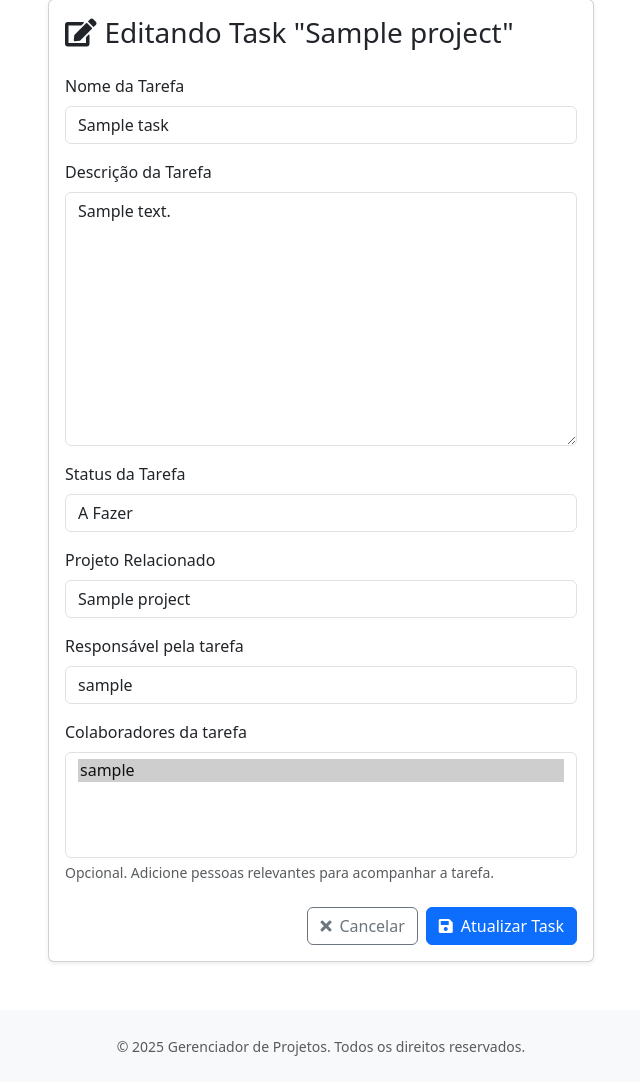
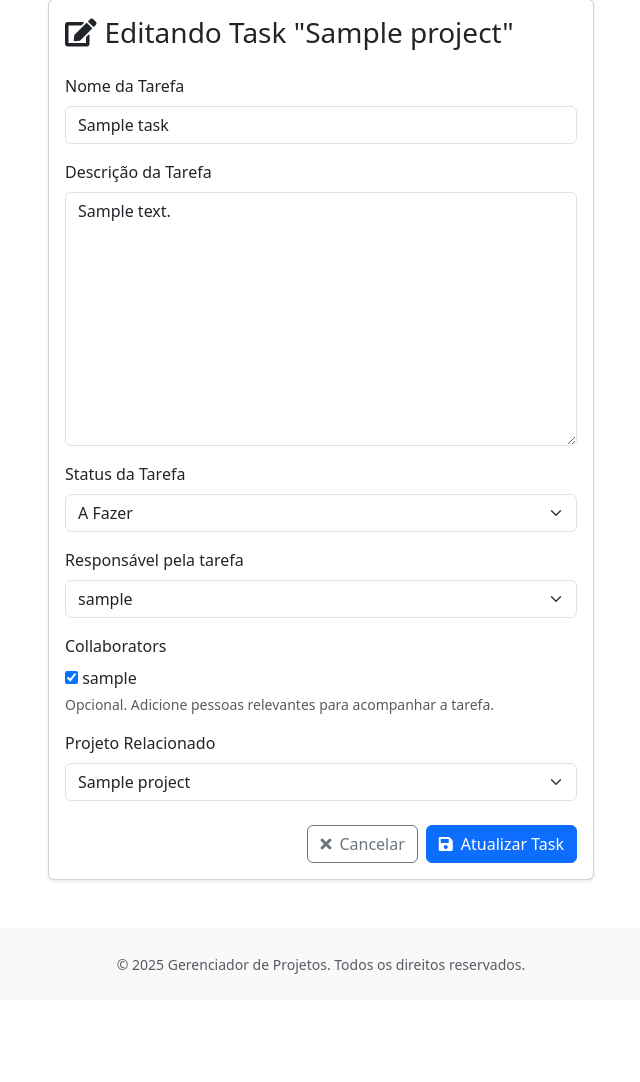
Before and after one commit to lPitecus/project-manager, a Django app: page /project/1/task/1/edit in a window 1280 px wide. Shown: the part 105-1187 px from the top of the page, without its empty margins (319-959 px from the left). After the commit the page ends 1079 px from the top, so only its background shows below. Run offline with Django 5.2, Linux system fonts and the light colour scheme; a user stored in the database is signed in; tables that the repository leaves empty hold one stand-in row (values such as "Sample post"); grey boxes marked "Sample" are stand-in pictures.

Commit message:
Remove custom template filters and streamline form rendering.
Deleted `addclass` template filter, replacing their usage with updated form widgets and structures. Simplified form rendering by directly embedding styled widgets in the forms, reducing unnecessary abstraction.

```diff
--- a/projects/forms.py
+++ b/projects/forms.py
@@ -1,5 +1,5 @@
 from django.forms import ModelForm
-from django.forms.widgets import Textarea, TextInput
+from django.forms.widgets import Textarea, TextInput, Select, CheckboxSelectMultiple
 
 from projects.models import Project, Task
 
@@ -39,12 +39,28 @@ class TaskForm(ModelForm):
             "related_project",
             "responsible",
             "collaborators",
-        ]  # Mantemos 'related_project'
+        ]
         labels = {
             "name": "Nome da Tarefa",
             "description": "Descrição da Tarefa",
             "related_project": "Projeto Relacionado",
             "status": "Status da Tarefa",
             "responsible": "Responsável pela tarefa",
-            "collaborators": "Colaboradores da tarefa",
         }
+        widgets = {
+            "name": TextInput(
+                attrs={
+                    "class": "form-control",
+                    "placeholder": "Digite o nome da tarefa",
+                }
+            ),
+            "description": Textarea(
+                attrs={
+                    "class": "form-control",
+                }
+            ),
+            "status": Select(attrs={"class": "form-select"}),
+            "related_project": Select(attrs={"class": "form-select"}),
+            "responsible": Select(attrs={"class": "form-select"}),
+            "collaborators": CheckboxSelectMultiple(),
+        }
--- a/projects/templates/projects/add_project.html
+++ b/projects/templates/projects/add_project.html
@@ -19,7 +19,7 @@
                             {% for field in form %}
                                 <div class="mb-3">
                                     <label for="{{ field.id_for_label }}" class="form-label">{{ field.label }}</label>
-                                    {{ field|addclass:"form-control" }}
+                                    {{ field }}
                                     {% if field.help_text %}
                                         <div class="form-text">{{ field.help_text }}</div>
                                     {% endif %}
--- a/projects/templates/projects/edit_task.html
+++ b/projects/templates/projects/edit_task.html
@@ -16,15 +16,44 @@
                         <form method="POST">
                             {% csrf_token %}
 
-                            {% for field in form %}
-                                <div class="mb-3">
-                                    <label for="{{ field.id_for_label }}" class="form-label">{{ field.label }}</label>
-                                    {{ field|addclass:"form-control" }}
-                                    {% if field.help_text %}
-                                        <div class="form-text">{{ field.help_text }}</div>
-                                    {% endif %}
-                                </div>
-                            {% endfor %}
+                            <div class="mb-3">
+                                <label for="{{ form.name.id_for_label }}"
+                                       class="form-label">{{ form.name.label }}</label>
+                                {{ form.name }}
+                            </div>
+
+                            <div class="mb-3">
+                                <label for="{{ form.description.id_for_label }}"
+                                       class="form-label">{{ form.description.label }}</label>
+                                {{ form.description }}
+                            </div>
+
+                            <div class="mb-3">
+                                <label for="{{ form.status.id_for_label }}"
+                                       class="form-label">{{ form.status.label }}</label>
+                                {{ form.status }}
+                            </div>
+
+                            <div class="mb-3">
+                                <label for="{{ form.responsible.id_for_label }}"
+                                       class="form-label">{{ form.responsible.label }}</label>
+                                {{ form.responsible }}
+                            </div>
+
+                            <div class="mb-3">
+                                <label for="{{ form.collaborators.id_for_label }}"
+                                       class="form-label">{{ form.collaborators.label }}</label>
+                                {{ form.collaborators }}
+                                {% if form.collaborators.help_text %}
+                                    <div class="form-text">{{ form.collaborators.help_text }}</div>
+                                {% endif %}
+                            </div>
+
+                            <div class="mb-3">
+                                <label for="{{ form.related_project.id_for_label }}"
+                                       class="form-label">{{ form.related_project.label }}</label>
+                                {{ form.related_project }}
+                            </div>
 
                             <div class="d-flex gap-2 justify-content-end mt-4">
                                 <a href="{% url 'projects:task' current_project.id current_task.id %}"
--- a/projects/templates/projects/partials/base.html
+++ b/projects/templates/projects/partials/base.html
@@ -133,5 +133,6 @@
 <script src="https://cdn.jsdelivr.net/npm/bootstrap@5.3.3/dist/js/bootstrap.bundle.min.js"
         integrity="sha384-YvpcrYf0tY3lHB60NNkmXc5s9fDVZLESaAA55NDzOxhy9GkcIdslK1eN7N6jIeHz"
         crossorigin="anonymous"></script>
+{% block extra_js %}{% endblock %}
 </body>
 </html>
--- a/projects/templatetags/form_filters.py
+++ /dev/null
@@ -1,8 +0,0 @@
-from django import template
-
-register = template.Library()
-
-
-@register.filter(name="addclass")
-def addclass(field, css):
-    return field.as_widget(attrs={"class": css})
```
Also changed, not shown: projects/templates/projects/add_task.html (+19 -4 lines).
